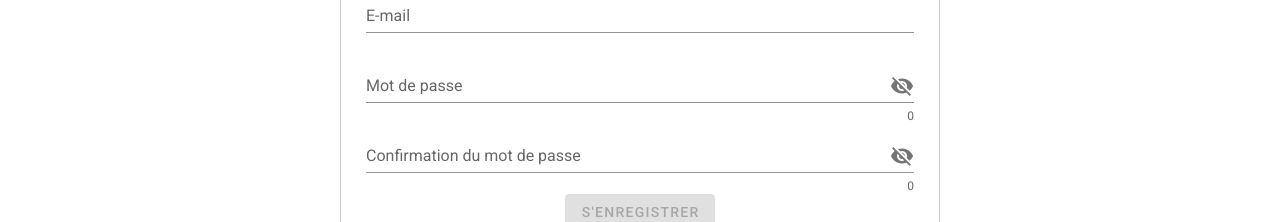
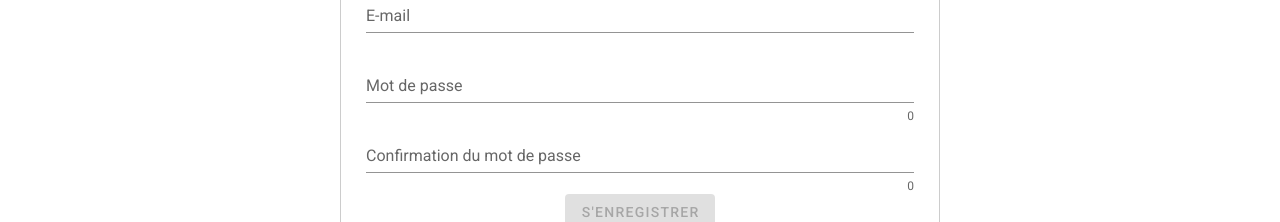
Before and after one commit to CecileBesson/codevClient, a Vue app: page /register in a window 1280 px wide. Shown: the part 558-780 px from the top of the page. Built offline with nearby package versions, Linux system fonts and the light colour scheme.

Commit message:
*change password visibility

```diff
--- a/src/components/Login.vue
+++ b/src/components/Login.vue
@@ -9,14 +9,12 @@
     ></v-text-field>
     <v-text-field
         v-model="password"
-        :append-icon="show1 ? 'mdi-eye' : 'mdi-eye-off'"
+        type="password"
         :rules="[rules.required, rules.min]"
-        :type="show1 ? 'text' : 'password'"
         name="password"
         label="Mot de passe"
         hint="At least 6 characters"
         counter
-        @click:append="show1 = !show1"
     ></v-text-field>
     <a href="/register">Pas de compte? Inscrivez-vous ici !</a><br/><br/>
     <v-btn type="submit"  :disabled="!isValid">
@@ -30,7 +28,6 @@
 <script>
 export default {
   name: 'Login',
-  show1: false,
   data(){
     return {
       email : "",
--- a/src/components/Register.vue
+++ b/src/components/Register.vue
@@ -20,26 +20,22 @@
         label="E-mail"
     ></v-text-field>
     <v-text-field
+        type="password"
         v-model="password"
-        :append-icon="show1 ? 'mdi-eye' : 'mdi-eye-off'"
         :rules="[rules.required, rules.min]"
-        :type="show1 ? 'text' : 'password'"
         name="password"
         label="Mot de passe"
         hint="At least 6 characters"
         counter
-        @click:append="show1 = !show1"
     ></v-text-field>
     <v-text-field
+        type="password"
         v-model="password_confirmation"
-        :append-icon="show2 ? 'mdi-eye' : 'mdi-eye-off'"
         :rules="[rules.required, rules.min, (password === password_confirmation) || 'Password must match']"
-        :type="show2 ? 'text' : 'password'"
         name="password"
         label="Confirmation du mot de passe"
         hint="At least 6 characters"
         counter
-        @click:append="show2 = !show2"
     ></v-text-field>
     <v-btn type="submit" :disabled="!isValid">
       {{ $t("register.message") }}
@@ -57,8 +53,6 @@ export default {
       mail : "",
       password : "",
       password_confirmation : "",
-      show1: false,
-      show2: false,
       isValid: true,
       rules: {
         required: v => !!v || 'Required.',
```
